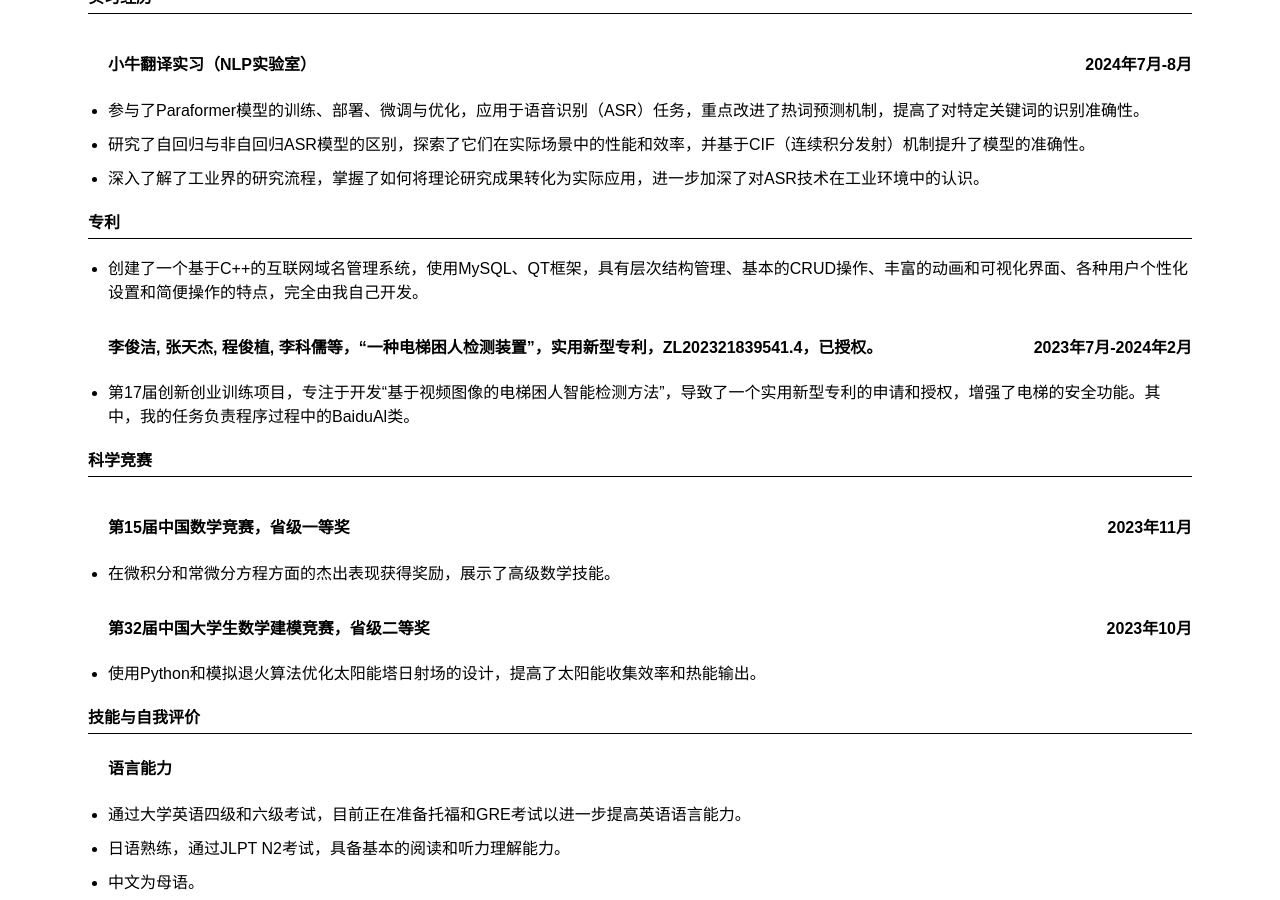
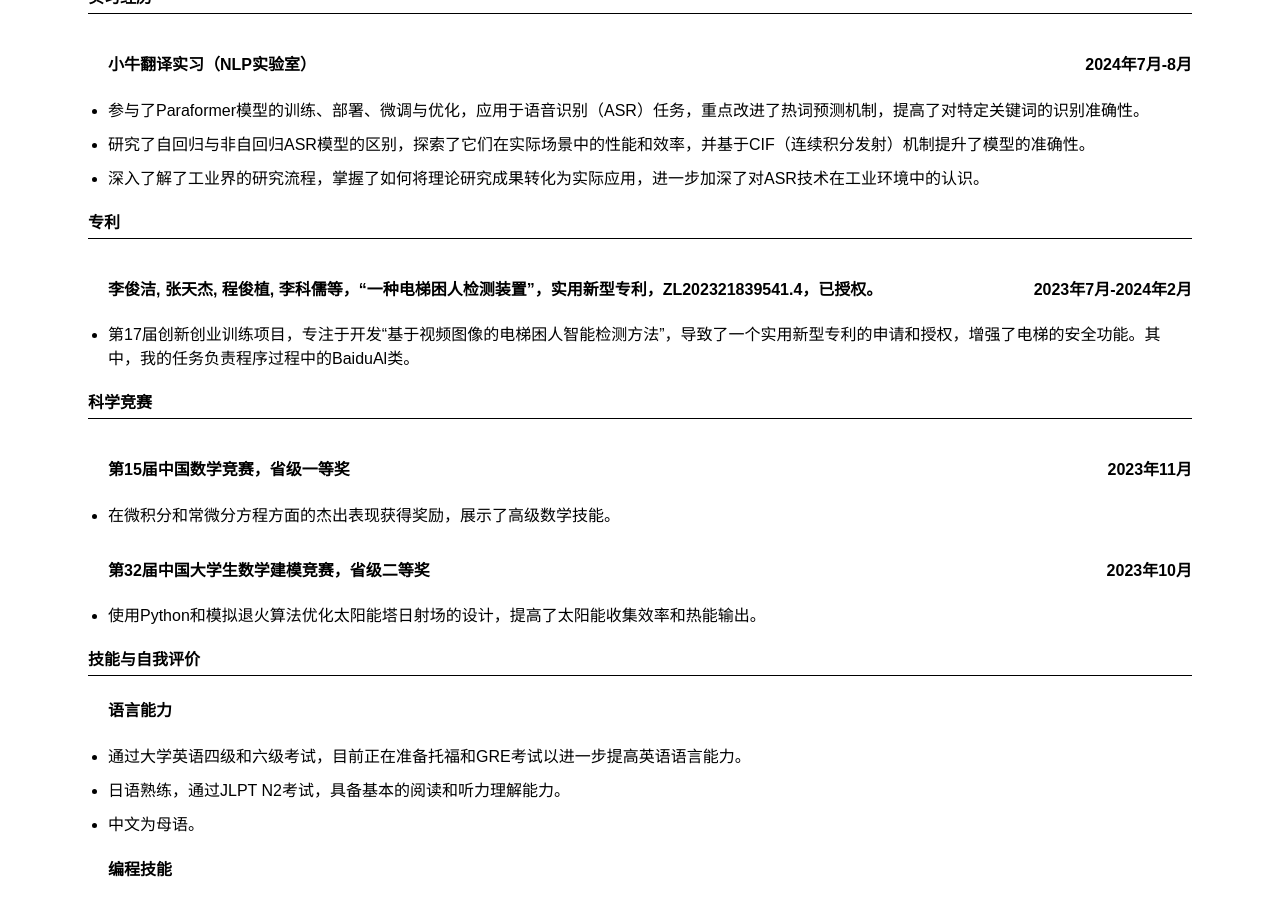
Before and after one commit to Miki-Riako/adjmatrix-page, a Jekyll site: the page built from pages/zh_cv.html, in a window 1280 px wide and 900 px high, scrolled down 1013 px. Built offline with Jekyll 4.4.1, drawn with Linux system fonts in a browser that asks for light colours.

Commit message:
fix bug in zh_cv

```diff
--- a/_layouts/zh_cv.html
+++ b/_layouts/zh_cv.html
@@ -70,8 +70,8 @@
     <!-- <div class="project">
       <h4 class="project-name">李俊洁，“互联网域名信息管理系统”，软件版权，专利申请中。</h4>
       <div class="project-date">2024年3月开始</div>
-    </div> -->
-    <li>创建了一个基于C++的互联网域名管理系统，使用MySQL、QT框架，具有层次结构管理、基本的CRUD操作、丰富的动画和可视化界面、各种用户个性化设置和简便操作的特点，完全由我自己开发。</li>
+    </div>
+    <li>创建了一个基于C++的互联网域名管理系统，使用MySQL、QT框架，具有层次结构管理、基本的CRUD操作、丰富的动画和可视化界面、各种用户个性化设置和简便操作的特点，完全由我自己开发。</li> -->
     <div class="project">
       <h4 class="project-name">李俊洁, 张天杰, 程俊植, 李科儒等，“一种电梯困人检测装置”，实用新型专利，ZL202321839541.4，已授权。</h4>
       <div class="project-date">2023年7月-2024年2月</div>
```
